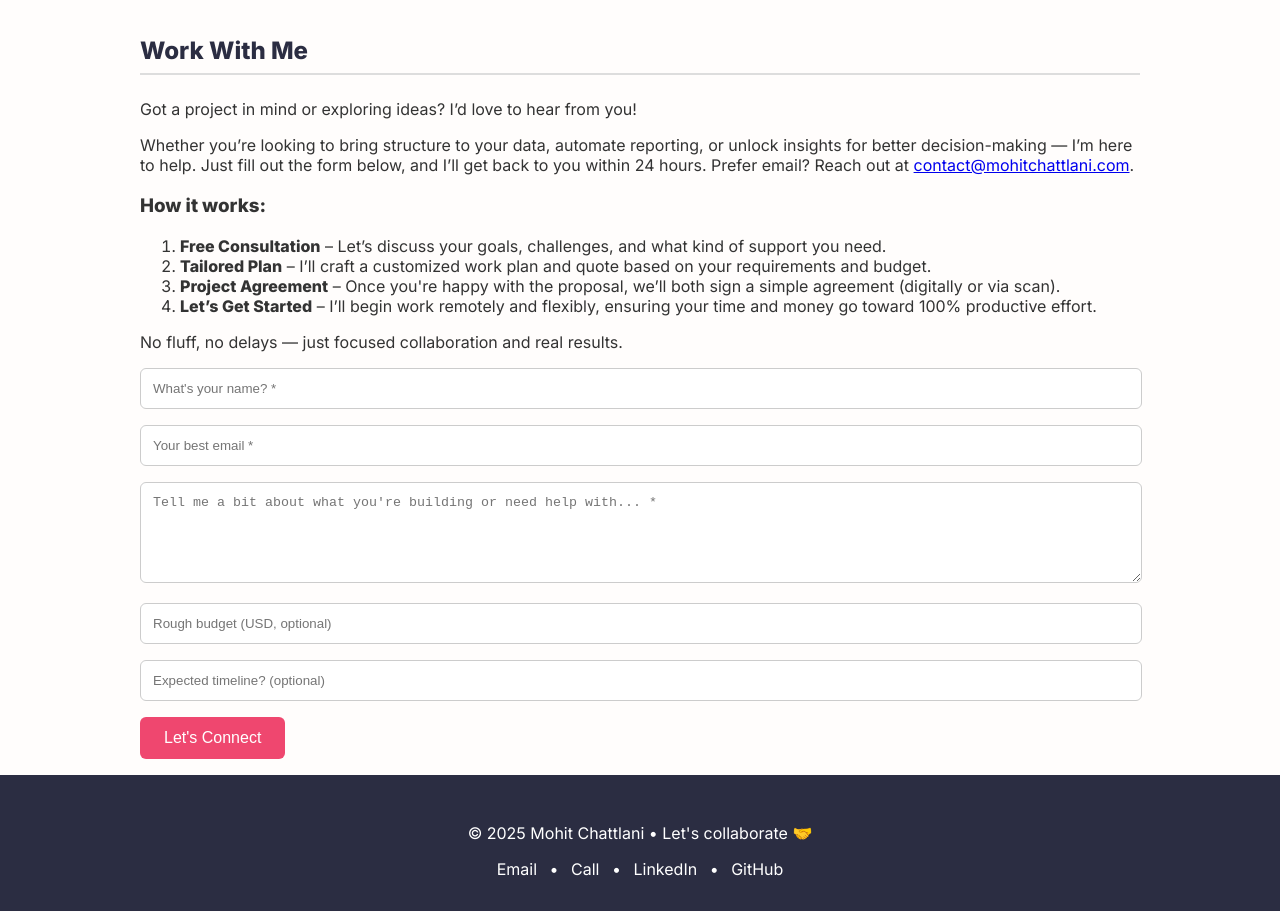
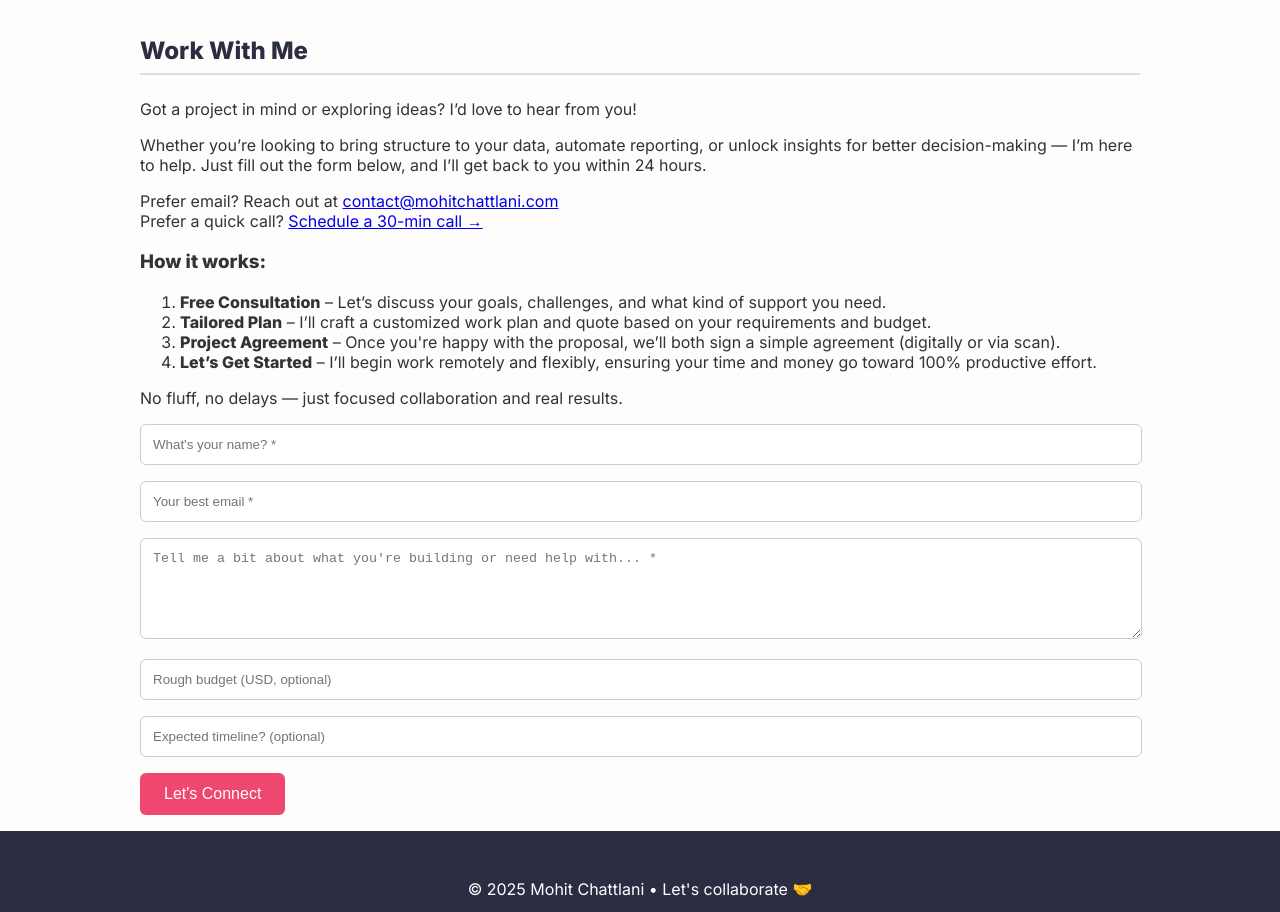
Before and after one commit to MohitChattlani/My_portfolio, a plain HTML site: page index.html in a window 1280 px wide. Shown: the part 4020-4932 px from the top of the page. Drawn offline with Linux system fonts and the light colour scheme.

Commit message:
Added calendly link to schedule call

```diff
--- a/index.html
+++ b/index.html
@@ -54,16 +54,6 @@
       <a href="#contact" class="btn-primary">📞 Book a Free Consultation</a>
     </div>
   </div>
-  <!-- <header>
-    <h1>Mohit Chattlani</h1>
-    <p class="tagline">Helping Businesses turn Data into Decisions • Cloud • Strategy • Code</p>
-    <div class="cta-buttons">
-        <a href="mailto:contact@mohitchattlani.com" class="btn">Email Me</a>
-        <a href="tel:+918076133458" class="btn">Call Me</a>
-        <a href="https://www.linkedin.com/in/mohitchattlani" class="btn" target="_blank">LinkedIn</a>
-        <a href="https://github.com/mohitchattlani" class="btn" target="_blank">GitHub</a>
-      </div>
-  </header> -->
 
   <section id="about" class="section about">
     <div class="about-text">
@@ -193,28 +183,13 @@
 
   </section>
 
-  <!-- <section id="blog">
-    <h2>Recent Posts</h2>
-    <div class="blog-post">
-      <h3><a href="#">How I Built a Streaming Data Pipeline with Spark</a></h3>
-      <p>A deep dive into building scalable real-time pipelines using Apache Spark Streaming, Kafka, and Hive...</p>
-    </div>
-    <div class="blog-post">
-      <h3><a href="#">The Teslaberry Journey: From Idea to Launch</a></h3>
-      <p>Lessons learned launching a learning platform. 500+ users, gamified modules, and the tech stack that powered it...</p>
-    </div>
-    <div class="blog-post">
-      <h3><a href="#">Big Data vs Real-Time Analytics: Choosing the Right Approach</a></h3>
-      <p>Breaking down batch vs stream processing and how I approach each in enterprise-grade projects...</p>
-    </div>
-  </section> -->
-
-
-
   <section id="contact">
     <h2>Work With Me</h2>
      <p>Got a project in mind or exploring ideas? I’d love to hear from you!</p>
-     <p>Whether you’re looking to bring structure to your data, automate reporting, or unlock insights for better decision-making — I’m here to help. Just fill out the form below, and I’ll get back to you within 24 hours. Prefer email? Reach out at <a href="mailto:contact@mohitchattlani.com">contact@mohitchattlani.com</a>.
+     <p>Whether you’re looking to bring structure to your data, automate reporting, or unlock insights for better decision-making — I’m here to help. Just fill out the form below, and I’ll get back to you within 24 hours.</p>
+
+     <p>Prefer email? Reach out at <a href="mailto:contact@mohitchattlani.com">contact@mohitchattlani.com</a><br>
+     Prefer a quick call? <a href="https://calendly.com/contact-mohitchattlani/30min" target="_blank">Schedule a 30-min call →</a>
      </p>
 
      <h3>How it works:</h3>
```
